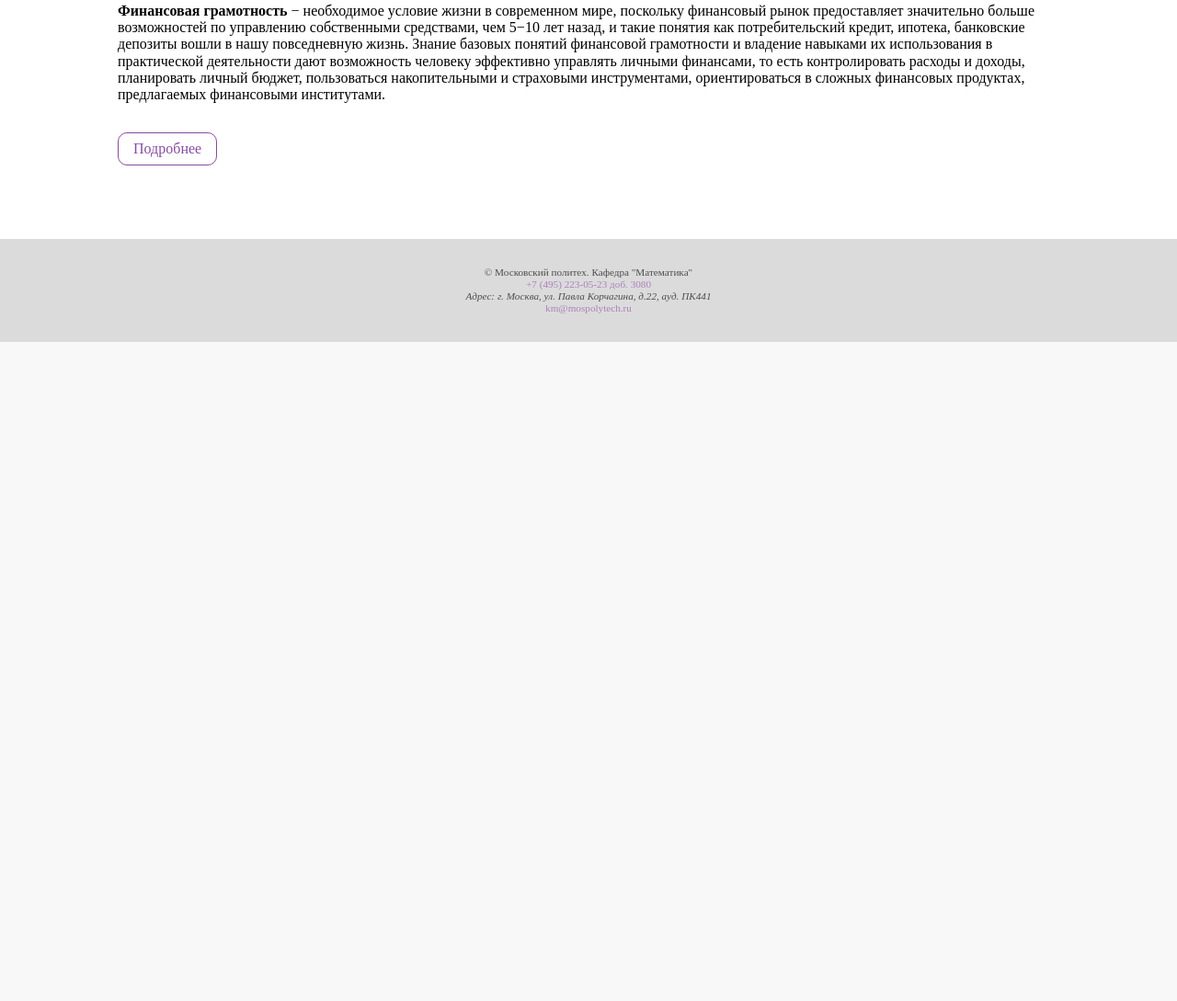
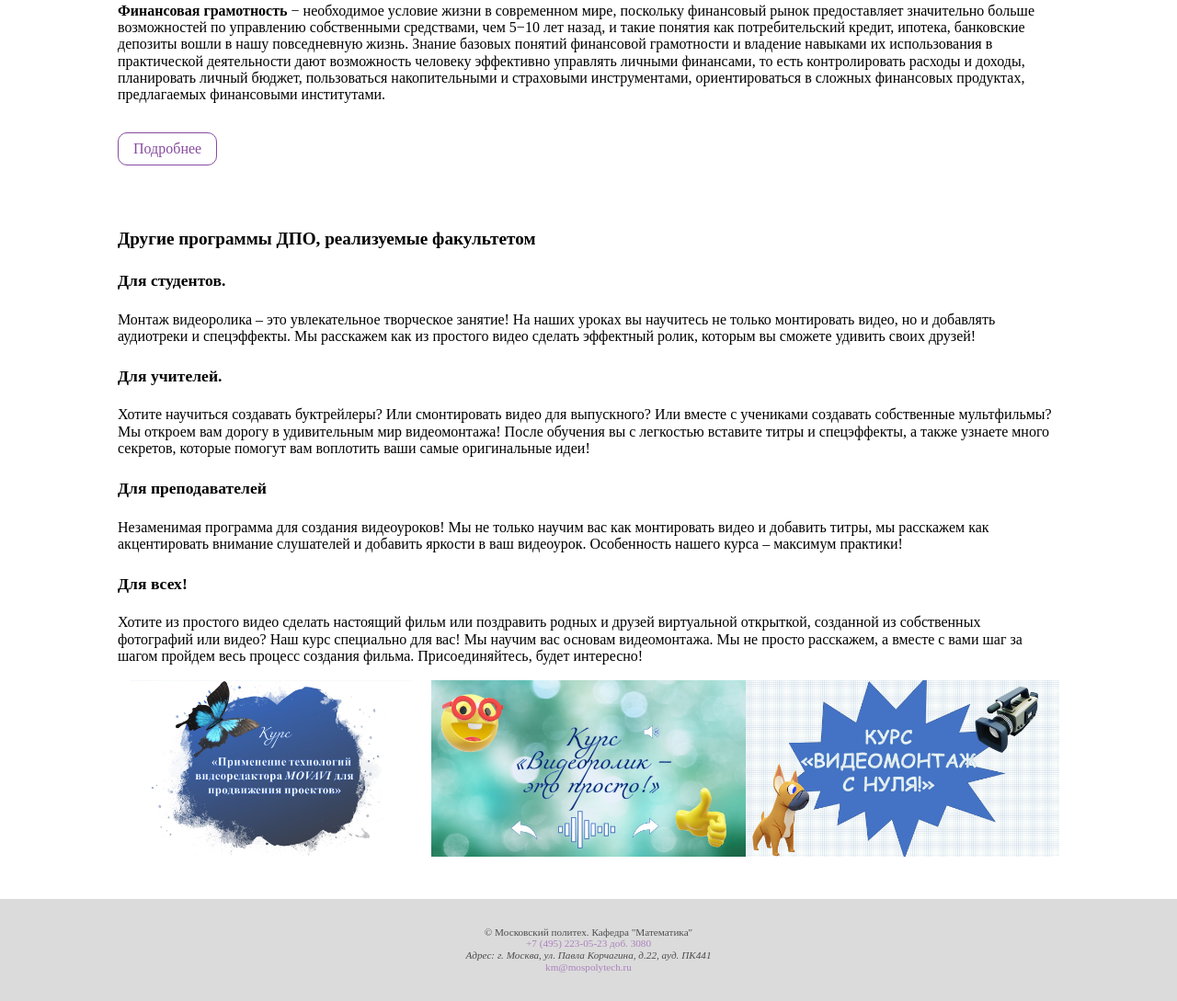
Before and after one commit to RustyR1ng/dpr, a Node project: template src/pages/programs.pug in a window 1280 px wide. Shown: the part 1266-2355 px from the top of the page at 92% size. Before the commit the page ends 1638 px from the top, so only its background shows below. Run offline with Node 20 templates, Linux system fonts and the light colour scheme; the template is opened without the code that fills it, so the values that code supplies are empty; style sheets or scripts are compiled from the project's sources; some libraries are stand-ins or nearby versions.

Commit message:
pug new content for Programs Page

```diff
--- a/src/pages/docs.pug
+++ b/src/pages/docs.pug
@@ -10,4 +10,6 @@ block content
 			h3 Документы
 			p Здесь можно скачать документы, необходмые для записи на курс
 			|
-			strong #[a(href="assets/zayavlenie.docx") Бланк заявления]
+			p #[strong #[a(href="assets/zayavlenie.docx") Бланк заявления "Математические основы финансовой грамотности"]]
+			|
+			p #[strong #[a(href="assets/zayavlenie.docx") Бланк заявления "Применение технологий видеоредактора Movavi для продвижения проектов"]]
--- /dev/null
+++ b/src/pages/includes/programs/another_programs_art.pug
@@ -0,0 +1,14 @@
+article
+	h3 Другие программы ДПО, реализуемые факультетом
+	section(aria-label="for students")
+		h4 Для студентов.
+		p Монтаж видеоролика – это увлекательное творческое занятие! На наших уроках вы научитесь не только монтировать видео, но и добавлять аудиотреки и спецэффекты. Мы расскажем как из простого видео сделать эффектный ролик, которым вы сможете удивить своих друзей!
+	section(aria-label="for teachers")
+		h4 Для учителей.
+		p Хотите научиться создавать буктрейлеры? Или смонтировать видео для выпускного? Или вместе с учениками создавать собственные мультфильмы? Мы откроем вам дорогу в удивительным мир видеомонтажа! После обучения вы с легкостью вставите титры и спецэффекты, а также узнаете много секретов, которые помогут вам воплотить ваши самые оригинальные идеи!
+	section(aria-label="for professors")
+		h4 Для преподавателей
+		p Незаменимая программа для создания видеоуроков! Мы не только научим вас как монтировать видео и добавить титры, мы расскажем как акцентировать внимание слушателей и добавить яркости в ваш видеоурок. Особенность нашего курса – максимум практики!
+	section(aria-label="for all")
+		h4 Для всех!
+		p Хотите из простого видео сделать настоящий фильм или поздравить родных и друзей виртуальной открыткой, созданной из собственных фотографий или видео? Наш курс специально для вас! Мы научим вас основам видеомонтажа. Мы не просто расскажем, а вместе с вами шаг за шагом пройдем весь процесс создания фильма. Присоединяйтесь, будет интересно!
--- /dev/null
+++ b/src/pages/includes/programs/movai_banners.pug
@@ -0,0 +1,5 @@
+include ../mixins/lists
+
+ul.banners
+	each item in [{'link': '', 'img': {'src':'mov1.jpg', 'alt': 'mov1'}},  {'link': '', 'img': {'src':'mov2.jpg', 'alt': 'mov2'}}, {'link': '', 'img': {'src':'mov3.jpg', 'alt': 'mov3'}}]
+		li.banners__item: +link_img(item.link, item.img.src, item.img.alt)
--- a/src/pages/programs.pug
+++ b/src/pages/programs.pug
@@ -7,3 +7,5 @@ block main-banner
 block content
 	main.content
 		include ./includes/programs/article
+		include ./includes/programs/another_programs_art
+		include ./includes/programs/movai_banners
```
